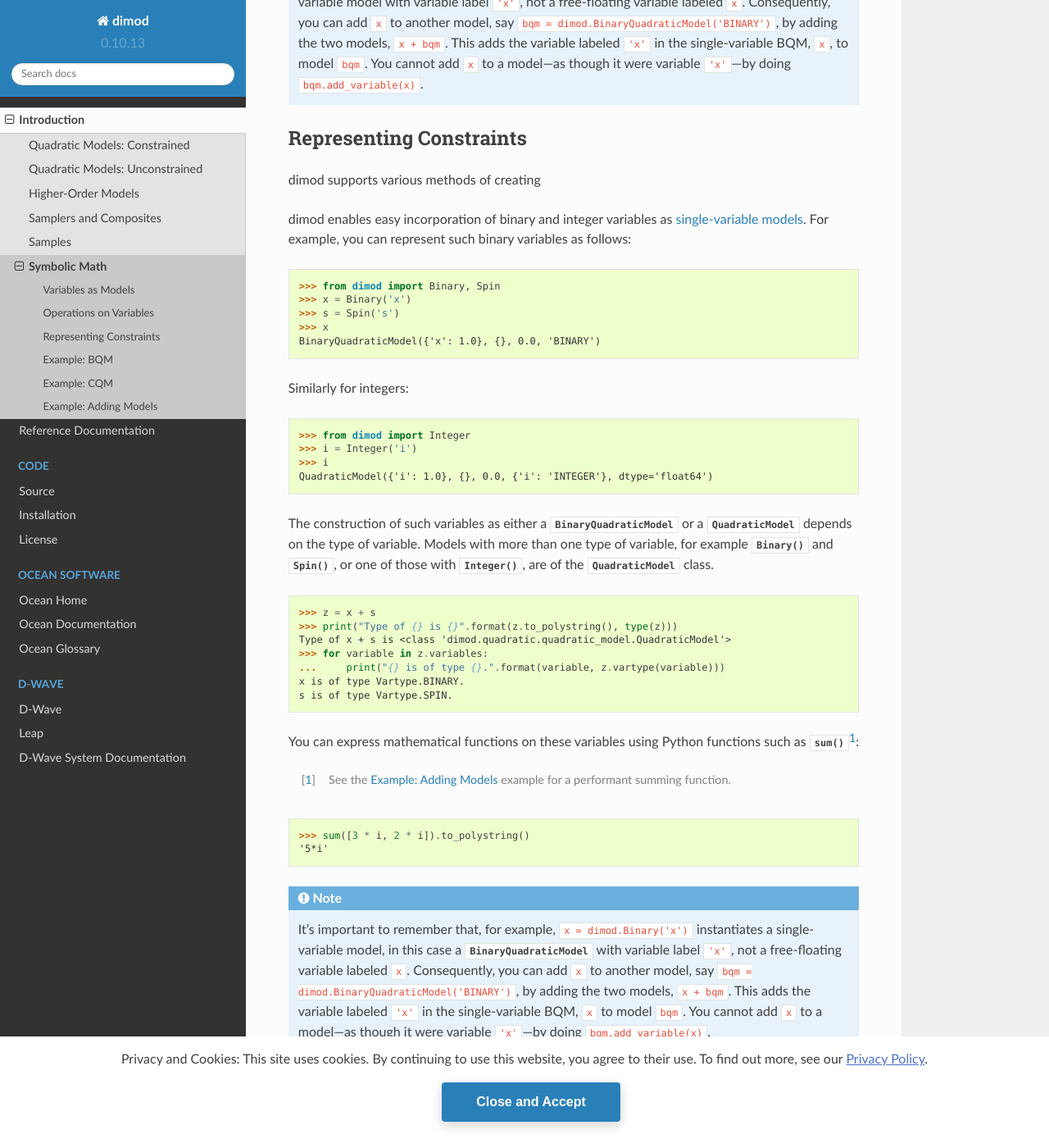
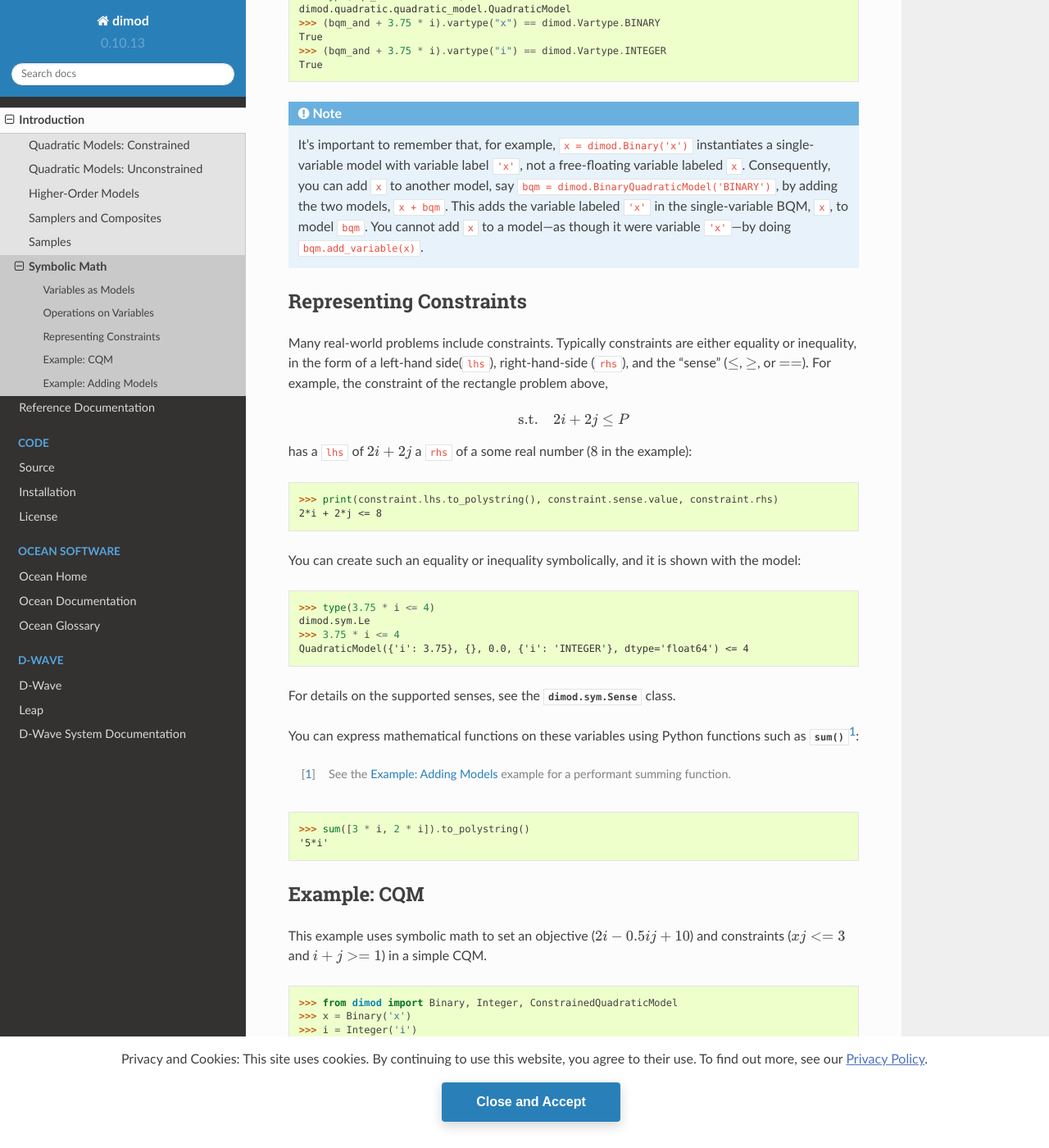
Before and after one commit to dwavesystems/dimod, a Sphinx documentation site: the page built from docs/intro/intro_symbolic_math.rst, in a window 1280 px wide and 1400 px high, scrolled down 2609 px. Shown: the whole window at 82% size. Built offline with Sphinx 7.4.7 and the Read the Docs theme 2.0.0, drawn with Linux system fonts in a browser that asks for light colours; the version number is read from the project's files by our own code; some of the changed text lies outside the part shown.

Commit message:
Update sense section

```diff
--- a/docs/intro/intro_symbolic_math.rst
+++ b/docs/intro/intro_symbolic_math.rst
@@ -90,7 +90,7 @@ Now consider a simple problem of an AND operation on two binary variables. For
 :math:`\{0, 1\}`--valued binary variables, the AND operation is equivalent to
 the multiplication of the two variables:
 
->>> from dimod import Binaries, , ExactSolver
+>>> from dimod import Binaries, ExactSolver
 >>> x, y = Binaries(["x", "y"])
 >>> bqm_and = x*y
 >>> bqm_and
@@ -102,15 +102,6 @@ BinaryQuadraticModel({'x': 0.0, 'y': 0.0}, {('y', 'x'): 1.0}, 0.0, 'BINARY')
 3  0  1    0.0       1
 2  1  1    1.0       1
 ['BINARY', 4 rows, 4 samples, 2 variables]
-
-Here, because all the variables are the same :class:`~dimod.Vartype`,
-:class:`~dimod.Vartype.BINARY`, dimod instantiates a
-:class:`~dimod.binary.binary_quadratic_model.BinaryQuadraticModel` to represent
-each binary variable. If an operation includes more than one type of variable,
-the representation is always a quadratic model:
-
->>> type(bqm_and + 3.75 * i)
-dimod.quadratic.quadratic_model.QuadraticModel
 
 The symbolic multiplication between variables above implemented multiplication
 between the models representing each variable. Binary quadratic models (BQMs) are
@@ -127,6 +118,25 @@ where :math:`a_{i}, b_{ij}, c` are real values. The multiplication of two such
 models, with linear terms :math:`a_1 = 1`, reduced to
 :math:`\sum_{i=1} 1 x_1 * \sum_{i=1} 1 y_1 = x_1y_1`.
 
+Here, because all the variables are the same :class:`~dimod.Vartype`,
+:class:`~dimod.Vartype.BINARY`, dimod instantiates a
+:class:`~dimod.binary.binary_quadratic_model.BinaryQuadraticModel` to represent
+each binary variable.
+
+>>> bqm_and.vartype == dimod.Vartype.BINARY
+True
+
+If an operation includes more than one type of variable, the representation is
+always a quadratic model and the :class:`~dimod.Vartype` is per variable:
+
+>>> type(bqm_and + 3.75 * i)
+dimod.quadratic.quadratic_model.QuadraticModel
+>>> (bqm_and + 3.75 * i).vartype("x") == dimod.Vartype.BINARY
+True
+>>> (bqm_and + 3.75 * i).vartype("i") == dimod.Vartype.INTEGER
+True
+
+
 .. note::
   It's important to remember that, for example, :code:`x = dimod.Binary('x')`
   instantiates a single-variable model with variable label ``'x'``, not a
@@ -139,40 +149,32 @@ models, with linear terms :math:`a_1 = 1`, reduced to
 Representing Constraints
 ========================
 
-dimod supports various methods of creating
+Many real-world problems include constraints. Typically constraints are either
+equality or inequality, in the form of a left-hand side(``lhs``), right-hand-side
+(``rhs``), and the "sense" (:math:`\le`, :math:`\ge`, or :math:`==`). For example,
+the constraint of the rectangle problem above,
 
-dimod enables easy incorporation of binary and integer variables as
-:ref:`single-variable models <generators_symbolic_math>`. For example, you can
-represent such binary variables as follows:
+.. math::
 
->>> from dimod import Binary, Spin
->>> x = Binary('x')
->>> s = Spin('s')
->>> x
-BinaryQuadraticModel({'x': 1.0}, {}, 0.0, 'BINARY')
+  \textrm{s.t.} \quad 2i+2j \le P
 
-Similarly for integers:
+has a ``lhs`` of :math:`2i+2j` a ``rhs`` of a some real number (:math:`8` in the
+example):
 
->>> from dimod import Integer
->>> i = Integer('i')
->>> i
-QuadraticModel({'i': 1.0}, {}, 0.0, {'i': 'INTEGER'}, dtype='float64')
+>>> print(constraint.lhs.to_polystring(), constraint.sense.value, constraint.rhs)  # doctest:+SKIP
+2*i + 2*j <= 8
 
-The construction of such variables as either a
-:class:`~dimod.binary.binary_quadratic_model.BinaryQuadraticModel` or a
-:class:`~dimod.quadratic.quadratic_model.QuadraticModel` depends on the type of
-variable. Models with more than one type of variable, for example
-:func:`~dimod.binary.Binary` and :func:`~dimod.binary.Spin`, or one of those
-with :func:`~dimod.quadratic.Integer`, are of the
-:class:`~dimod.quadratic.quadratic_model.QuadraticModel` class.
+You can create such an equality or inequality symbolically, and it is shown
+with the model:
 
->>> z = x + s
->>> print("Type of {} is {}".format(z.to_polystring(), type(z)))
-Type of x + s is <class 'dimod.quadratic.quadratic_model.QuadraticModel'>
->>> for variable in z.variables:
-...     print("{} is of type {}.".format(variable, z.vartype(variable)))
-x is of type Vartype.BINARY.
-s is of type Vartype.SPIN.
+>>> type(3.75 * i <= 4)
+dimod.sym.Le
+>>> 3.75 * i <= 4
+QuadraticModel({'i': 3.75}, {}, 0.0, {'i': 'INTEGER'}, dtype='float64') <= 4
+
+
+For details on the supported senses, see the :class:`dimod.sym.Sense` class.
+
 
 You can express mathematical functions on these variables using Python functions such
 as :func:`sum`\ [#]_\ :
@@ -182,28 +184,6 @@ as :func:`sum`\ [#]_\ :
 
 >>> sum([3 * i, 2 * i]).to_polystring()
 '5*i'
-
-.. note::
-  It's important to remember that, for example, :code:`x = dimod.Binary('x')`
-  instantiates a single-variable model, in this case a
-  :class:`~dimod.binary.binary_quadratic_model.BinaryQuadraticModel` with
-  variable label ``'x'``, not a free-floating variable labeled ``x``. Consequently,
-  you can add ``x`` to another model, say :code:`bqm = dimod.BinaryQuadraticModel('BINARY')`,
-  by adding the two models, :code:`x + bqm`. This adds the variable labeled ``'x'``
-  in the single-variable BQM, ``x`` to model ``bqm``. You cannot add ``x`` to a
-  model---as though it were variable ``'x'``---by doing :code:`bqm.add_variable(x)`.
-
-Example: BQM
-============
-
-This example creates the BQM :math:`x + 2y -xy`:
-
->>> from dimod import Binary
->>> x = Binary('x')
->>> y = Binary('y')
->>> bqm = x + 2*y - x*y
->>> print(bqm.to_polystring())
-x + 2*y - x*y
 
 Example: CQM
 ============
```
